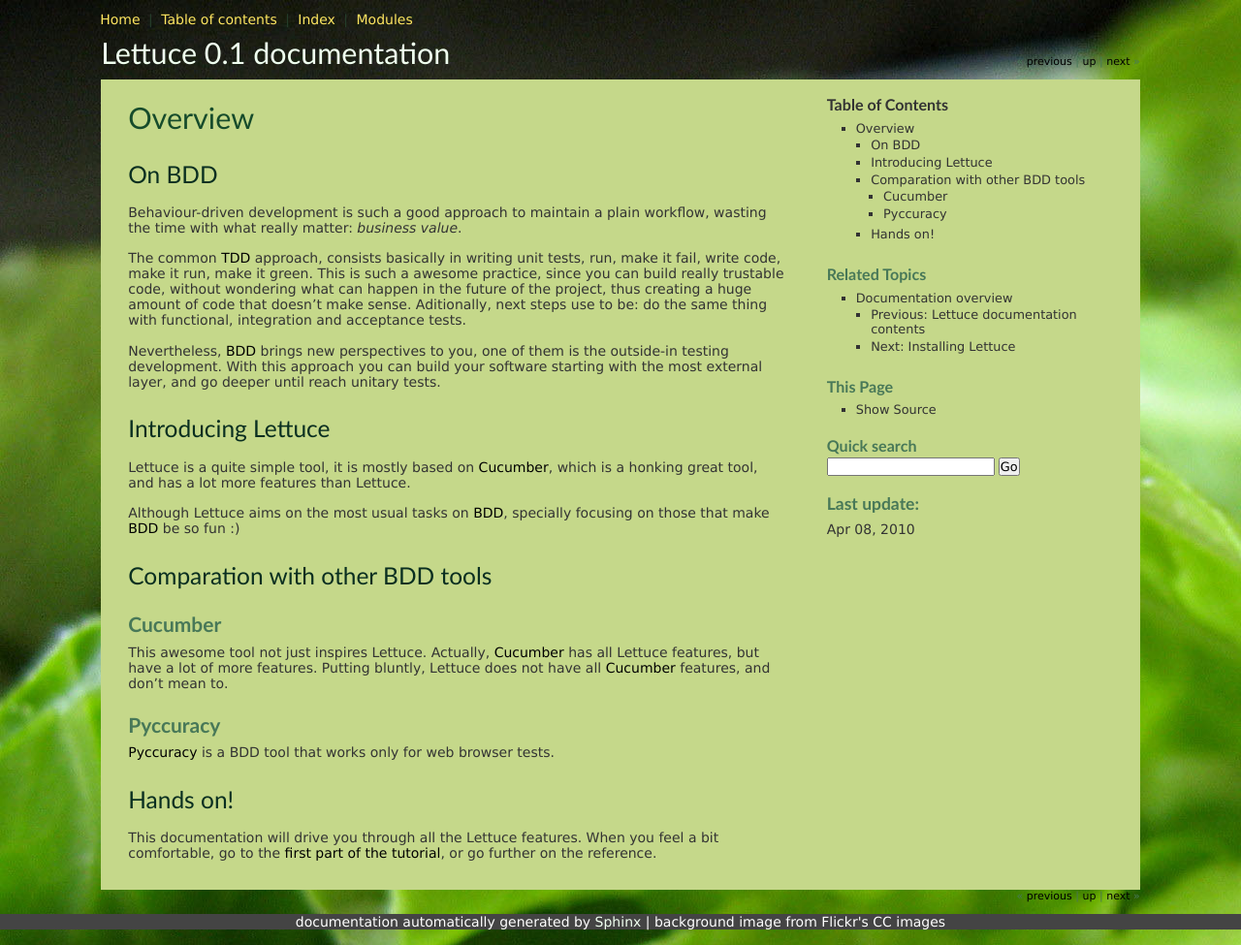
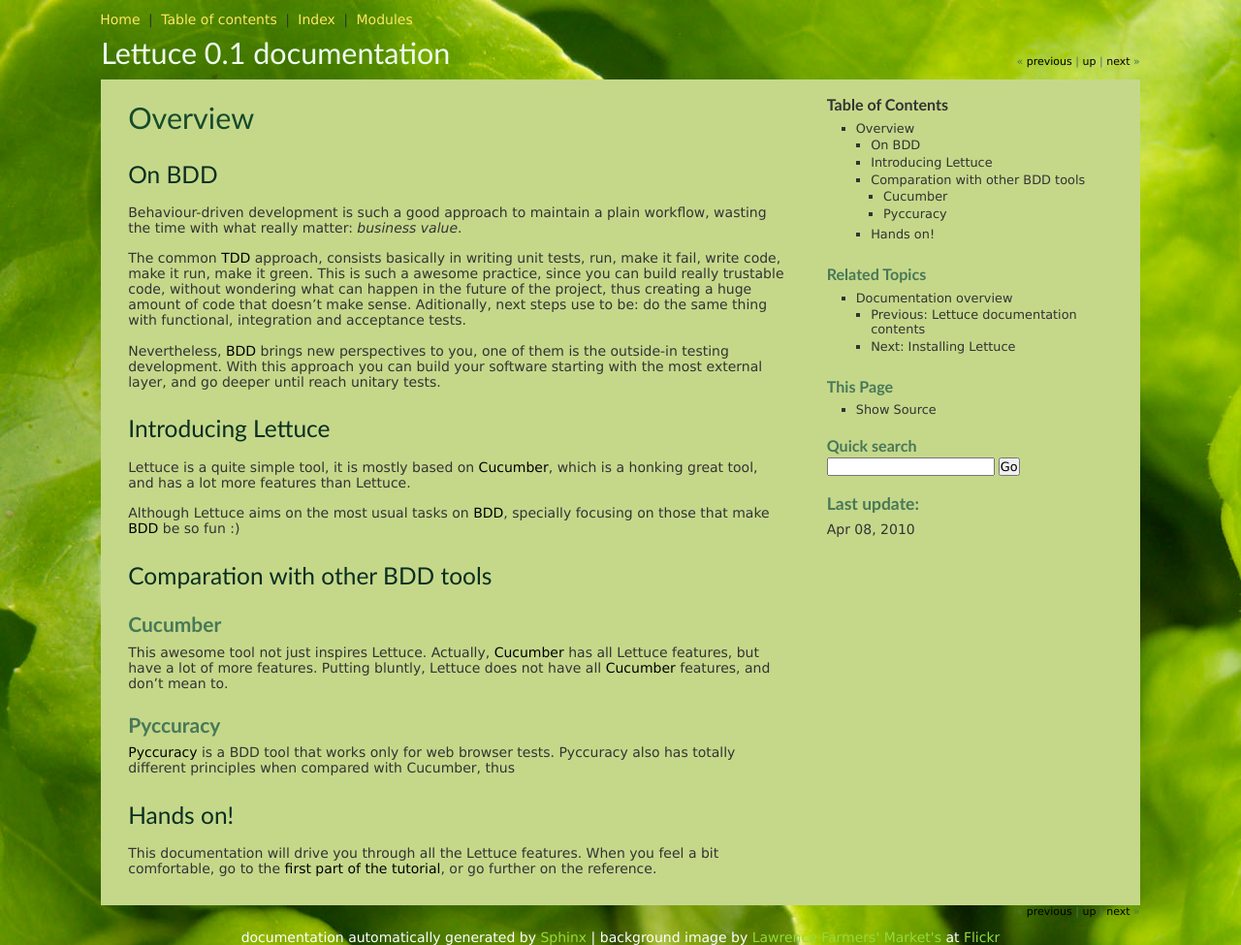
Before and after one commit to gabrielfalcao/lettuce, a Sphinx documentation site: the page built from docs/intro/overview.rst, in a window 1280 px wide. Shown: the whole page at 97% size. Built offline with Sphinx 7.4.7, drawn with Linux system fonts in a browser that asks for light colours; pages that are not in the unit, such as notebooks, are missing from menus.

Commit message:
documentation coverage, and doctests. Also changed the background and the footer

```diff
--- a/docs/_static/djangodocs.css
+++ b/docs/_static/djangodocs.css
@@ -128,10 +128,9 @@
 /*** IE hacks ***/
 * pre { width: 100%}
 .footer {
-    background-color: #444;
     color: white;
 }
 
 .footer a {
-    color: #EFFFEF;
+    color: #94da3a;
 }
--- a/docs/_templates/layout.html
+++ b/docs/_templates/layout.html
@@ -87,6 +87,6 @@
 {% block footer %}
   <div class="footer">
       documentation automatically generated by <a href="http://sphonx.pocoo.org">Sphinx</a> |
-      background image from Flickr's CC images
+      background image by <a href="http://www.flickr.com/photos/lawrencefarmersmarket/">Lawrence Farmers' Market's</a> at <a href="http://flickr.com">Flickr</a>
   </div>
 {% endblock %}
--- a/docs/conf.py
+++ b/docs/conf.py
@@ -12,17 +12,23 @@
 # serve to show the default value.
 
 import sys
-import os
-
+from os.path import dirname, abspath, join
 # If your extensions are in another directory, add it here.
-sys.path.append(os.path.join(os.path.dirname(__file__), "_ext"))
+_localfile = lambda *x: join(abspath(dirname(__file__)), *x)
+sys.path.append(_localfile("_ext"))
+sys.path.append(_localfile("../"))
 
 # General configuration
 # ---------------------
 
 # Add any Sphinx extension module names here, as strings. They can be extensions
 # coming with Sphinx (named 'sphinx.ext.*') or your custom ones.
-extensions = []
+extensions = [
+    'sphinx.ext.autodoc',
+    'sphinx.ext.doctest',
+    'sphinx.ext.todo',
+    'sphinx.ext.coverage'
+]
 
 # Add any paths that contain templates here, relative to this directory.
 templates_path = ["_templates"]
--- a/docs/index.rst
+++ b/docs/index.rst
@@ -12,7 +12,7 @@
 
 **Describe your first feature**
 
-::
+.. doctest::
 
    Feature: Manipulate string
      In order to have some fun
@@ -26,7 +26,7 @@
 
 **Define its steps**
 
-::
+.. doctest::
 
     >>> from lettuce import *
     >>> @step('I have the string "(.*)"')
@@ -68,8 +68,8 @@
       * :ref:`Features <reference-features>`
       * :ref:`Scenarios <reference-scenarios>`
       * :ref:`Steps <reference-steps>`
+      * :ref:`World <reference-world>`
       * :ref:`Hooks <reference-hooks>`
-      * :ref:`World <reference-world>`
       * :ref:`Language support <reference-languages>`
 
 Recipes
--- a/docs/intro/overview.rst
+++ b/docs/intro/overview.rst
@@ -47,7 +47,9 @@
 Pyccuracy
 ~~~~~~~~~
 
-Pyccuracy_ is a BDD tool that works only for web browser tests.
+Pyccuracy_ is a BDD tool that works only for web browser
+tests. Pyccuracy also has totally different principles when compared
+with Cucumber, thus
 
 Hands on!
 =========
@@ -55,7 +57,7 @@
 This documentation will drive you through all the Lettuce features.
 When you feel a bit comfortable, go to the :ref:`first part of the tutorial <tutorial-simple>`, or go further on the :ref:`reference <reference-features>`.
 
-.. _Agile: http://agilemanifesto.org/
+.. _Agile: http://agilemanifesto.org
 .. _Cucumber: http://cukes.info
 .. _Pyccuracy: http://github.com/heynemann/pyccuracy
 .. _TDD: http://en.wikipedia.org/wiki/Test_Driven_Development
--- a/docs/tutorial/simple.rst
+++ b/docs/tutorial/simple.rst
@@ -1,5 +1,5 @@
 .. _tutorial-simple:
 
-======
-Simple
-======
+=================================
+Writting your first steps, part 1
+=================================
```
Also changed, not shown: docs/_static/background.jpg, 3 other files.
